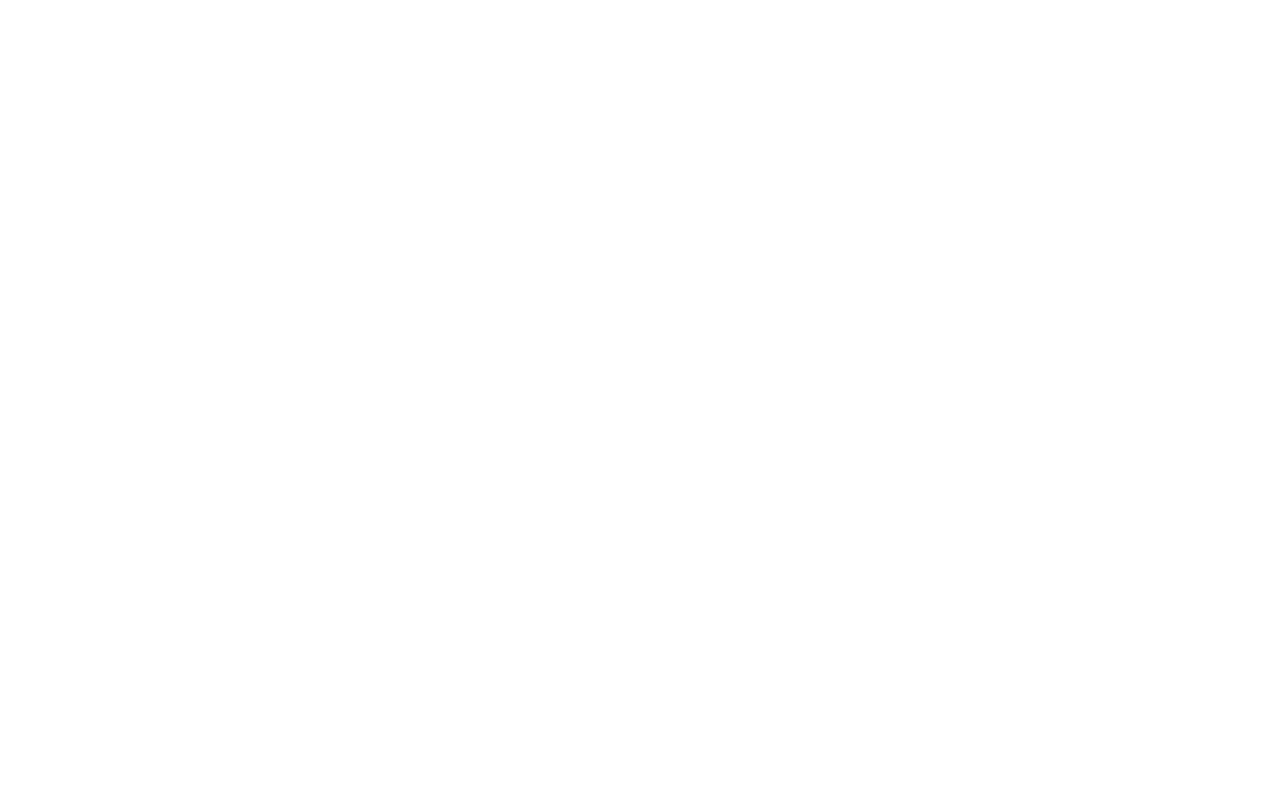
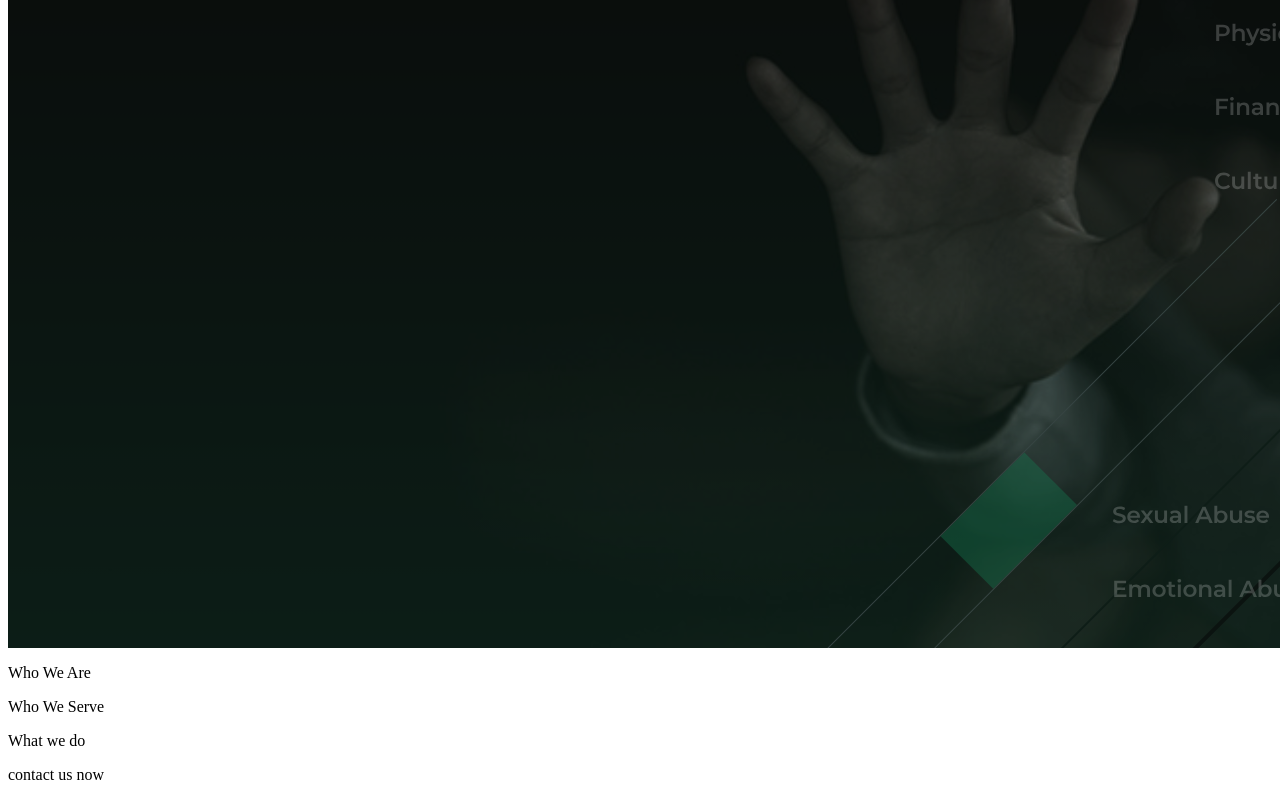
Before and after one commit to NeverEverAloneDevs/NeverEverAlone, a React (Vite) app: page / in a window 1280 px wide. Shown: the part 209-1009 px from the top of the page. Before the commit the page ends 800 px from the top, so only its background shows below. Built offline with nearby package versions, Linux system fonts and the light colour scheme.

Commit message:
set up Home page

```diff
--- a/src/App.css
+++ b/src/App.css
@@ -42,3 +42,12 @@
   letter-spacing: -0.16px;
   padding-left: 20px;
 }
+
+/* home page  */
+.home-nav-box {
+  display: flex;
+  width: 1440px;
+  height: 849.057px;
+  flex-shrink: 0;
+  background: url(./assets/getHelp.svg), lightgray 50% / contain no-repeat;
+}
--- a/src/App.jsx
+++ b/src/App.jsx
@@ -1,11 +1,10 @@
-import Navbar from "./components/Navbar";
-
+import Home from "./pages/Home.jsx"
 
 function App() {
 
   return (
     <>
-      <Navbar />
+      <Home />
     </>
   )
 }
--- a/src/Router.jsx
+++ b/src/Router.jsx
@@ -4,12 +4,13 @@
 import About from "./components/About";
 import Contact from "./components/Contact";
 import DonateNow from "./components/DonateNow";
+import Home from "./pages/Home";
 
 const router = createBrowserRouter ([
 
             {
                 path: "/",
-                element: <App />
+                element: <Home />
             },
             {
                 path: "/domestic-violence",
--- a/src/components/About.jsx
+++ b/src/components/About.jsx
@@ -15,7 +15,5 @@
                 <div>
                 <p>What we do</p>
                 </div>
-
-        </div>
-        )
+        </div>)
 }
--- a/src/components/Navbar.jsx
+++ b/src/components/Navbar.jsx
@@ -1,6 +1,6 @@
 import { Link } from 'react-router-dom';
 import logo_name from '../assets/logo_name.svg'
-import { Outlet } from "react-router-dom";
+// import { Outlet } from "react-router-dom";
 export default function Navbar(){
     return (
 
@@ -17,10 +17,6 @@
             <Link className='nav-rest-items'to="/donate-now">Donate now</Link>
         </div>
         </nav>
-        {/* import Outlet so all the components in children paths can render
-        <div>
-            <Outlet />
-        </div> */}
 
 </div>
 
--- a/src/pages/Home.jsx
+++ b/src/pages/Home.jsx
@@ -0,0 +1,28 @@
+import Navbar from "../components/Navbar";
+import About from "../components/About";
+import Contact from "../components/Contact";
+import DomesticViolence from "../components/DomesticViolence";
+import Footer from "../components/Footer";
+// import getHelp from "../assets/getHelp.svg"
+export default function Home() {
+    return(
+        <>
+        <div className="home-nav-box">
+            <Navbar />
+            {/* <img  src={getHelp} alt="getHelp svg for background"/> */}
+        </div>
+        <div>
+            <About />
+        </div>
+        <div>
+            <DomesticViolence />
+        </div>
+        <div>
+            <Contact />
+        </div>
+        <div>
+            <Footer />
+        </div>
+        </>
+    )
+}
```
Also changed, not shown: src/assets/getHelp.svg (added).
